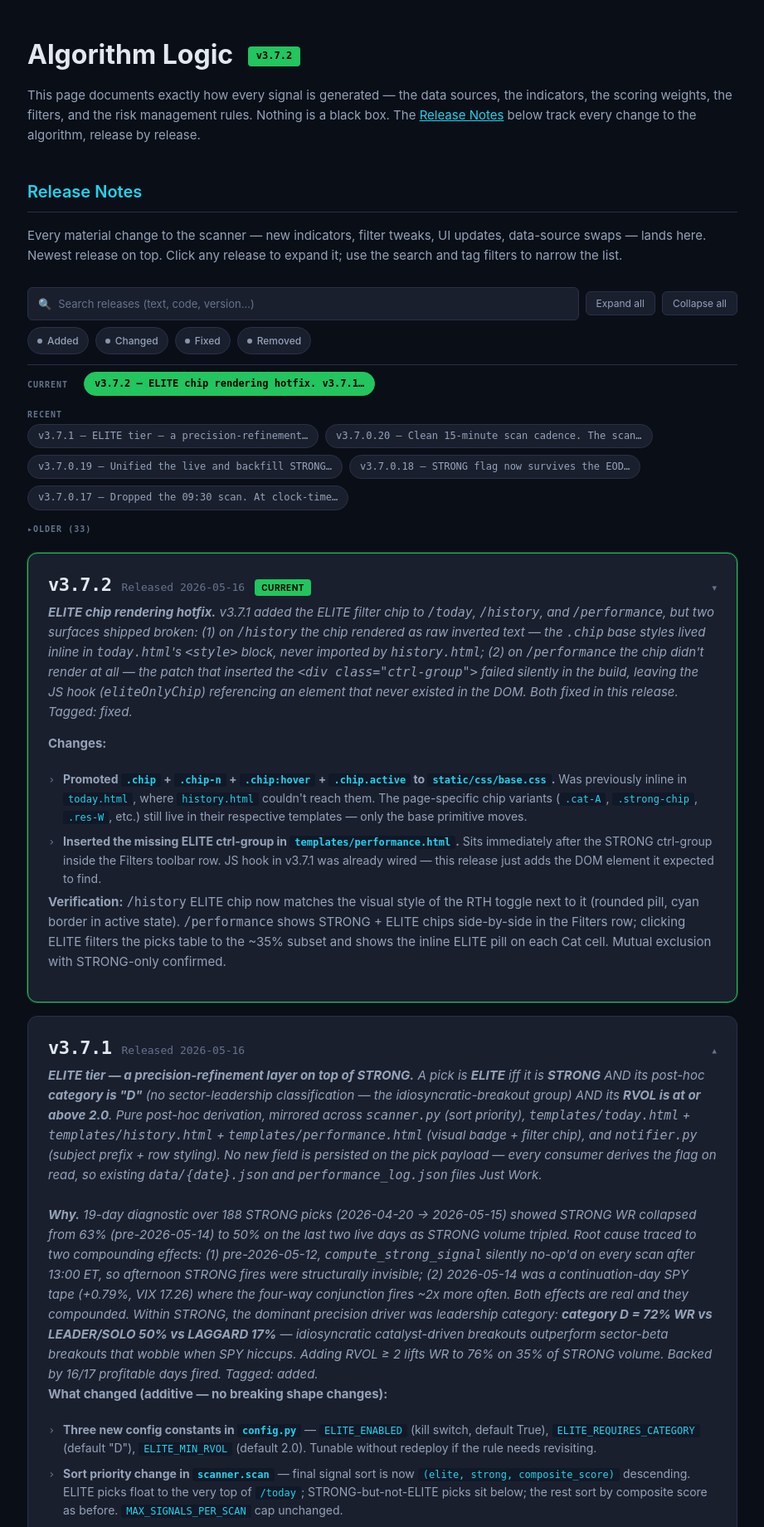
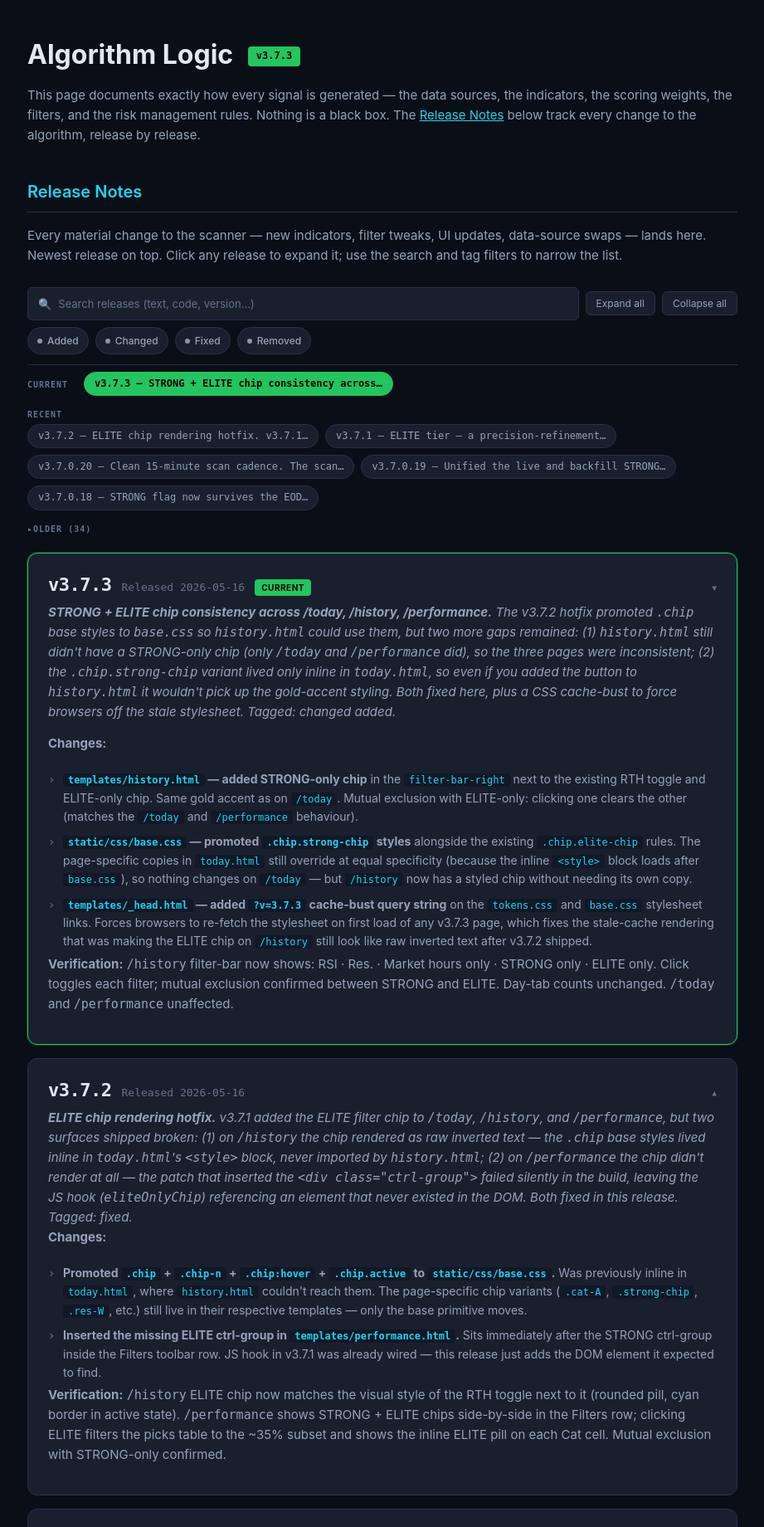
Before and after one commit to raveeshbhasin-assistant/momentum-scanner, a FastAPI app: page /logic in a window 1280 px wide. Shown: the part 70-1910 px from the top of the page at 83% size, without its empty margins (179-1100 px from the left). Run offline with FastAPI, Linux system fonts and the light colour scheme; some libraries are stand-ins or nearby versions.

Commit message:
v3.7.3: consistent STRONG + ELITE chips across all 3 pages
Three problems addressed:

1. /history was missing the STRONG-only chip entirely (only /today and
   /performance had it). Added it to filter-bar-right, alongside the
   existing RTH toggle and ELITE-only chip. Mutual exclusion with the
   ELITE chip: clicking one clears the other, same as /today.

2. The .chip.strong-chip variant lived only inline in today.html, so
   even after v3.7.2 promoted the base .chip rules to base.css, the
   gold-accent strong-chip variant wasn't reachable from history.html.
   Promoted .chip.strong-chip + .chip.strong-chip.active to base.css
   alongside the existing .chip.elite-chip rules.

3. Stale browser cache on the user side: v3.7.2 shipped the chip styles
   correctly in base.css but browsers kept serving the pre-v3.7.2
   stylesheet. Added ?v=3.7.3 cache-bust query string on both
   tokens.css and base.css in _head.html so the next page load forces
   a re-fetch.

today.html and performance.html have their own inline copies of
.chip.strong-chip — those still win at equal specificity because the
inline <style> blocks load after base.css. Nothing changes there.

Version bumped to v3.7.3 in app.py, _footer.html, logic.html. New
v3.7.3 release card on logic page; v3.7.2 demoted from pill-current.

Verified: all 6 templates parse, app.py compiles, diff is contained
to the 5 files in the diff stat. Chip rendering test against a
synthetic page confirms .chip.strong-chip + .chip.elite-chip both
inherit the base .chip pill shape and add their respective accents.

```diff
--- a/app.py
+++ b/app.py
@@ -61,7 +61,7 @@ logging.basicConfig(
 logger = logging.getLogger(__name__)
 
 # ── App Setup ─────────────────────────────────────────────────
-app = FastAPI(title="Momentum Scanner", version="3.7.2")
+app = FastAPI(title="Momentum Scanner", version="3.7.3")
 
 BASE_DIR = Path(__file__).parent
 templates = Jinja2Templates(directory=str(BASE_DIR / "templates"))
--- a/static/css/base.css
+++ b/static/css/base.css
@@ -186,6 +186,8 @@ table.elite-only tbody tr[data-elite="0"] { display: none; }
 .chip b      { font-weight: 700; font-family: var(--mono); font-size: 10px; opacity: 0.8; }
 .chip .chip-n { font-family: var(--mono); font-size: 10px; opacity: 0.75; }
 
+.chip.strong-chip { border-color: rgba(250,204,21,0.55); color: var(--gold, #facc15); }
+.chip.strong-chip.active { background: rgba(250,204,21,0.10); border-color: rgba(250,204,21,0.85); color: var(--gold, #facc15); font-weight: 800; }
 .chip.elite-chip { border-color: rgba(34,211,238,0.55); color: var(--cyan, #22d3ee); }
 .chip.elite-chip.active { background: rgba(34,211,238,0.10); border-color: rgba(34,211,238,0.85); color: var(--cyan, #22d3ee); font-weight: 800; }
 
--- a/templates/_footer.html
+++ b/templates/_footer.html
@@ -13,6 +13,6 @@
         {% endwith %}
 #}
 <footer class="footer">
-    Momentum Scanner v3.7.2 &mdash; For educational and informational purposes only. Not financial advice.
+    Momentum Scanner v3.7.3 &mdash; For educational and informational purposes only. Not financial advice.
     {% if footer_note %}<br><span style="opacity:0.8">{{ footer_note }}</span>{% endif %}
 </footer>
--- a/templates/_head.html
+++ b/templates/_head.html
@@ -19,5 +19,5 @@
    Railway terminates TLS, so FastAPI sees http:// internally and url_for
    emits absolute http:// URLs which HTTPS browsers refuse to load. #}
 <link rel="icon" type="image/svg+xml" href="/static/favicon.svg">
-<link rel="stylesheet" href="/static/css/tokens.css">
-<link rel="stylesheet" href="/static/css/base.css">
+<link rel="stylesheet" href="/static/css/tokens.css?v=3.7.3">
+<link rel="stylesheet" href="/static/css/base.css?v=3.7.3">
--- a/templates/logic.html
+++ b/templates/logic.html
@@ -2,7 +2,7 @@
 <html lang="en">
 <head>
     {% include "_head.html" %}
-    <title>Algorithm Logic — Momentum Scanner v3.7.2</title>
+    <title>Algorithm Logic — Momentum Scanner v3.7.3</title>
     <style>
         /* line-height: 1.6 is inherited from base.css — Phase 5 readability target */
         .content { max-width: 920px; margin: 0 auto; padding: 40px 32px 48px; }
@@ -351,7 +351,7 @@
     {% with active_page="logic", page_title="Algorithm Logic" %}{% include "_nav.html" %}{% endwith %}
 
     <main class="content">
-        <h1>Algorithm Logic <span class="version-tag">v3.7.2</span></h1>
+        <h1>Algorithm Logic <span class="version-tag">v3.7.3</span></h1>
         <p>This page documents exactly how every signal is generated — the data sources, the indicators, the scoring weights, the filters, and the risk management rules. Nothing is a black box. The <a href="#release-notes" style="color: var(--cyan);">Release Notes</a> below track every change to the algorithm, release by release.</p>
 
         <!-- ═══════════════════════════════════════════════════════ -->
@@ -388,12 +388,30 @@
         <!-- TOC is rendered by JS in three groups: Current / Recent / Older -->
         <div class="release-toc-groups" id="tocGroups" aria-label="Release table of contents"></div>
 
+        <!-- ───── v3.7.3 ───── -->
+        <div class="release current" id="v3-7-3">
+            <div class="release-header">
+                <span class="release-version">v3.7.3</span>
+                <span class="release-date">Released 2026-05-16</span>
+                <span class="release-pill pill-current">Current</span>
+            </div>
+            <div class="release-title"><strong>STRONG + ELITE chip consistency across /today, /history, /performance.</strong> The v3.7.2 hotfix promoted <code>.chip</code> base styles to <code>base.css</code> so <code>history.html</code> could use them, but two more gaps remained: <em>(1)</em> <code>history.html</code> still didn't have a STRONG-only chip (only <code>/today</code> and <code>/performance</code> did), so the three pages were inconsistent; <em>(2)</em> the <code>.chip.strong-chip</code> variant lived only inline in <code>today.html</code>, so even if you added the button to <code>history.html</code> it wouldn't pick up the gold-accent styling. Both fixed here, plus a CSS cache-bust to force browsers off the stale stylesheet. Tagged: <span class="pill pill-changed">changed</span> <span class="pill pill-added">added</span>.</div>
+            <div class="release-details">
+                <p><strong>Changes:</strong></p>
+                <ul>
+                    <li><strong><code>templates/history.html</code> — added STRONG-only chip</strong> in the <code>filter-bar-right</code> next to the existing RTH toggle and ELITE-only chip. Same gold accent as on <code>/today</code>. Mutual exclusion with ELITE-only: clicking one clears the other (matches the <code>/today</code> and <code>/performance</code> behaviour).</li>
+                    <li><strong><code>static/css/base.css</code> — promoted <code>.chip.strong-chip</code> styles</strong> alongside the existing <code>.chip.elite-chip</code> rules. The page-specific copies in <code>today.html</code> still override at equal specificity (because the inline <code>&lt;style&gt;</code> block loads after <code>base.css</code>), so nothing changes on <code>/today</code> — but <code>/history</code> now has a styled chip without needing its own copy.</li>
+                    <li><strong><code>templates/_head.html</code> — added <code>?v=3.7.3</code> cache-bust query string</strong> on the <code>tokens.css</code> and <code>base.css</code> stylesheet links. Forces browsers to re-fetch the stylesheet on first load of any v3.7.3 page, which fixes the stale-cache rendering that was making the ELITE chip on <code>/history</code> still look like raw inverted text after v3.7.2 shipped.</li>
+                </ul>
+                <p><strong>Verification:</strong> <code>/history</code> filter-bar now shows: RSI · Res. · Market hours only · STRONG only · ELITE only. Click toggles each filter; mutual exclusion confirmed between STRONG and ELITE. Day-tab counts unchanged. <code>/today</code> and <code>/performance</code> unaffected.</p>
+            </div>
+        </div>
+
         <!-- ───── v3.7.2 ───── -->
-        <div class="release current" id="v3-7-2">
+        <div class="release" id="v3-7-2">
             <div class="release-header">
                 <span class="release-version">v3.7.2</span>
                 <span class="release-date">Released 2026-05-16</span>
-                <span class="release-pill pill-current">Current</span>
             </div>
             <div class="release-title"><strong>ELITE chip rendering hotfix.</strong> v3.7.1 added the ELITE filter chip to <code>/today</code>, <code>/history</code>, and <code>/performance</code>, but two surfaces shipped broken: <em>(1)</em> on <code>/history</code> the chip rendered as raw inverted text — the <code>.chip</code> base styles lived inline in <code>today.html</code>'s <code>&lt;style&gt;</code> block, never imported by <code>history.html</code>; <em>(2)</em> on <code>/performance</code> the chip didn't render at all — the patch that inserted the <code>&lt;div class="ctrl-group"&gt;</code> failed silently in the build, leaving the JS hook (<code>eliteOnlyChip</code>) referencing an element that never existed in the DOM. Both fixed in this release. Tagged: <span class="pill pill-fixed">fixed</span>.</div>
             <div class="release-details">
```
Also changed, not shown: templates/history.html (+44 -0 lines).
